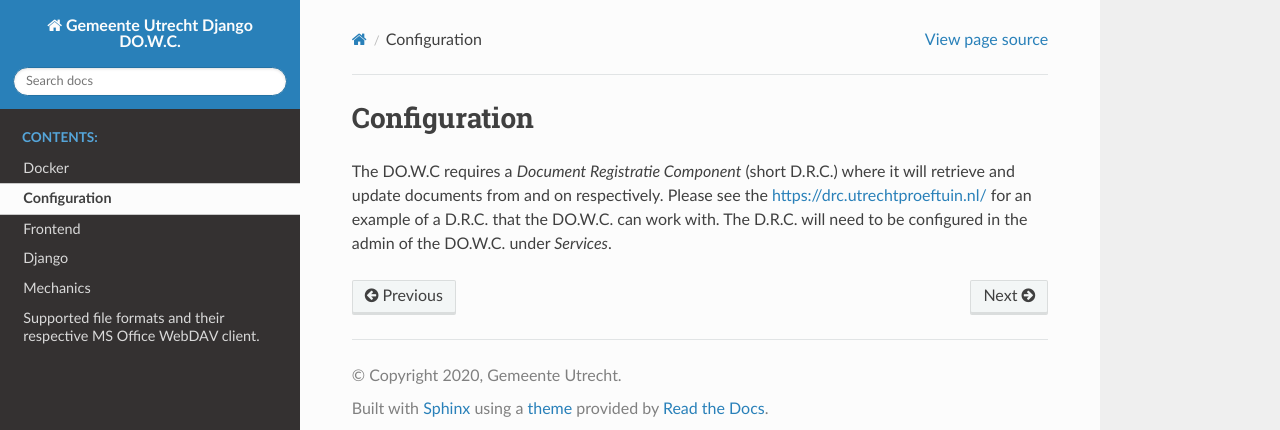
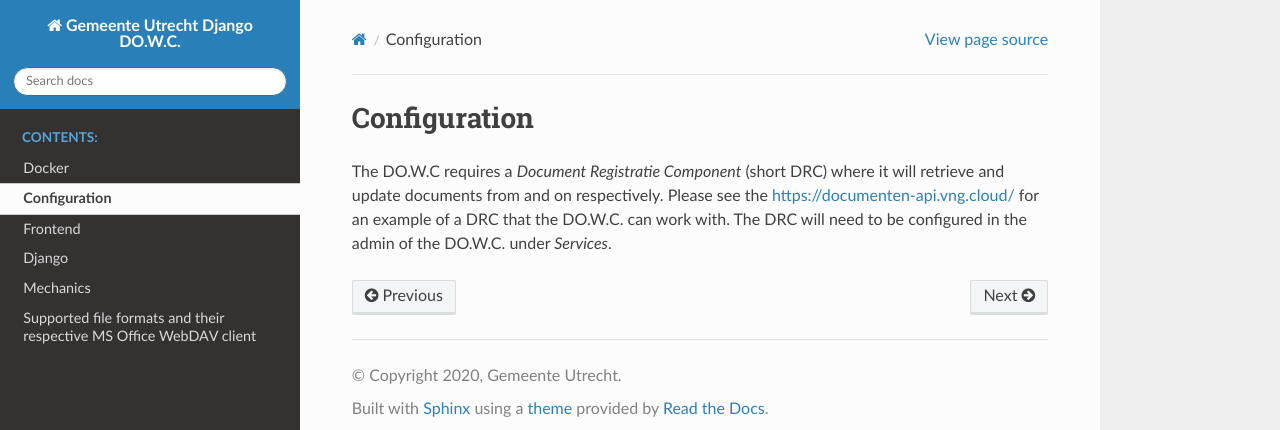
Before and after one commit to GemeenteUtrecht/dowc, a Sphinx documentation site: the page built from doc/configuration.rst, in a window 1280 px wide. Shown: the top 430 px of the page. Built offline with Sphinx 7.4.7 and the Read the Docs theme 2.0.0, drawn with Linux system fonts in a browser that asks for light colours.

Commit message:
:ok_hand: Implement suggestions for docs

```diff
--- a/README.rst
+++ b/README.rst
@@ -22,7 +22,7 @@ The dowc provides the machinery to facilitate:
 
 Limitations
 ============
-Documents will need to be explicitly saved through a separate POST request https://dowc.utrechtproeftuin.nl/api/v1/docs/#operation/documenten_destroy. If this isn't done for every document that was opened, a notification will be sent within 24 hours and the document will be closed with all updates pushed to the source document.
+Documents will need to be explicitly saved through a separate POST request https://dowc.cg-intern.ont.utrecht.nl/api/v1/docs/#operation/documenten_destroy. If this isn't done for every document that was opened, a notification will be sent within 24 hours and the document will be closed with all updates pushed to the source document.
 There is currently also no way to abort the editing action outside of the normal MS Office methods of undoing work.
 
 
--- a/doc/configuration.rst
+++ b/doc/configuration.rst
@@ -1,8 +1,8 @@
 .. _configuration:
 
 Configuration
-========
+=============
 
-The DO.W.C requires a `Document Registratie Component` (short D.R.C.) where it will retrieve and update documents from and on respectively.
-Please see the https://drc.utrechtproeftuin.nl/ for an example of a D.R.C. that the DO.W.C. can work with.
-The D.R.C. will need to be configured in the admin of the DO.W.C. under `Services`.
+The DO.W.C requires a `Document Registratie Component` (short DRC) where it will retrieve and update documents from and on respectively.
+Please see the https://documenten-api.vng.cloud/ for an example of a DRC that the DO.W.C. can work with.
+The DRC will need to be configured in the admin of the DO.W.C. under `Services`.
--- a/doc/supported_formats.rst
+++ b/doc/supported_formats.rst
@@ -1,7 +1,7 @@
 .. _supported_formats:
 
-Supported file formats and their respective MS Office WebDAV client.
-========
+Supported file formats and their respective MS Office WebDAV client
+===================================================================
 
 The following file formats are supported by the DO.W.C. and the MS Office WebDAV client.
 
```
Also changed, not shown: doc/index.rst (+10 -8 lines), doc/mechanics.rst (+8 -8 lines), 3 other files.
